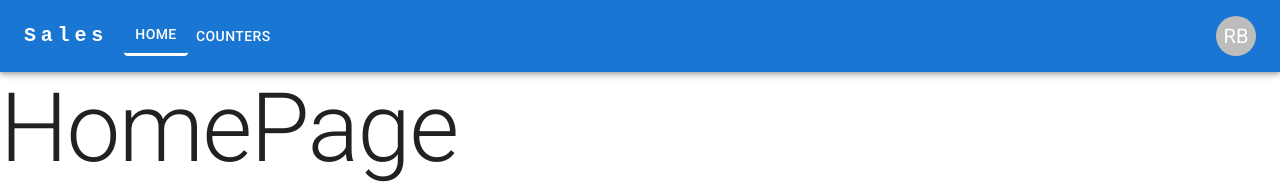
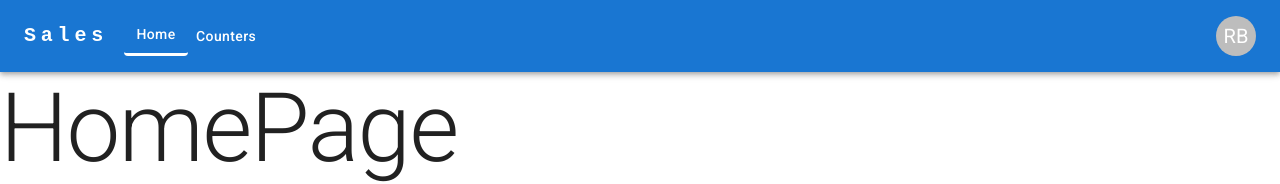
Before and after one commit to SlaYoR/sales-web-app, a React (Vite) app: page / in a window 1280 px wide. Shown: the top 184 px of the page. Built offline with nearby package versions, Linux system fonts and the light colour scheme.

Commit message:
feat: 🎸 Update theme removing text transform on all Button

```diff
--- a/src/App/theme.js
+++ b/src/App/theme.js
@@ -5,4 +5,10 @@ import "@fontsource/roboto/400.css";
 import "@fontsource/roboto/500.css";
 import "@fontsource/roboto/700.css";
 
-export const theme = createTheme();
+export const theme = createTheme({
+  typography: {
+    button: {
+      textTransform: "none",
+    },
+  },
+});
```
